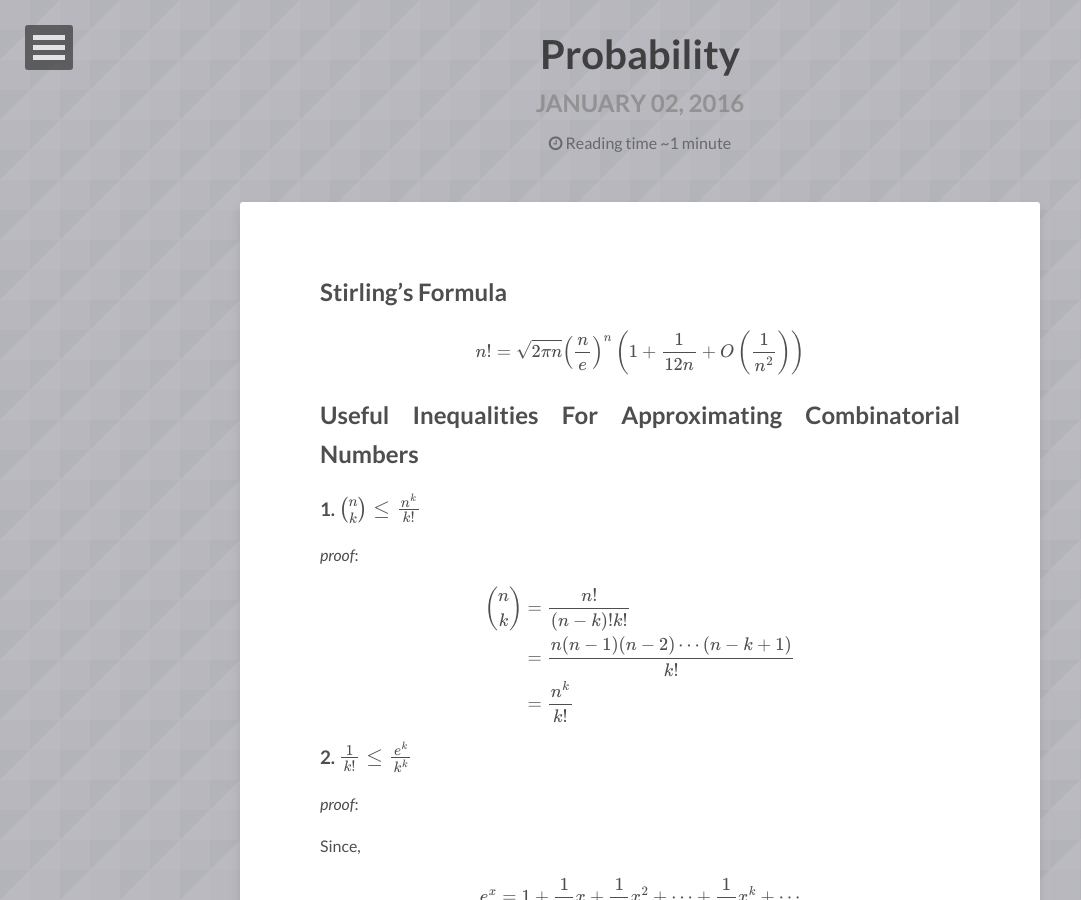
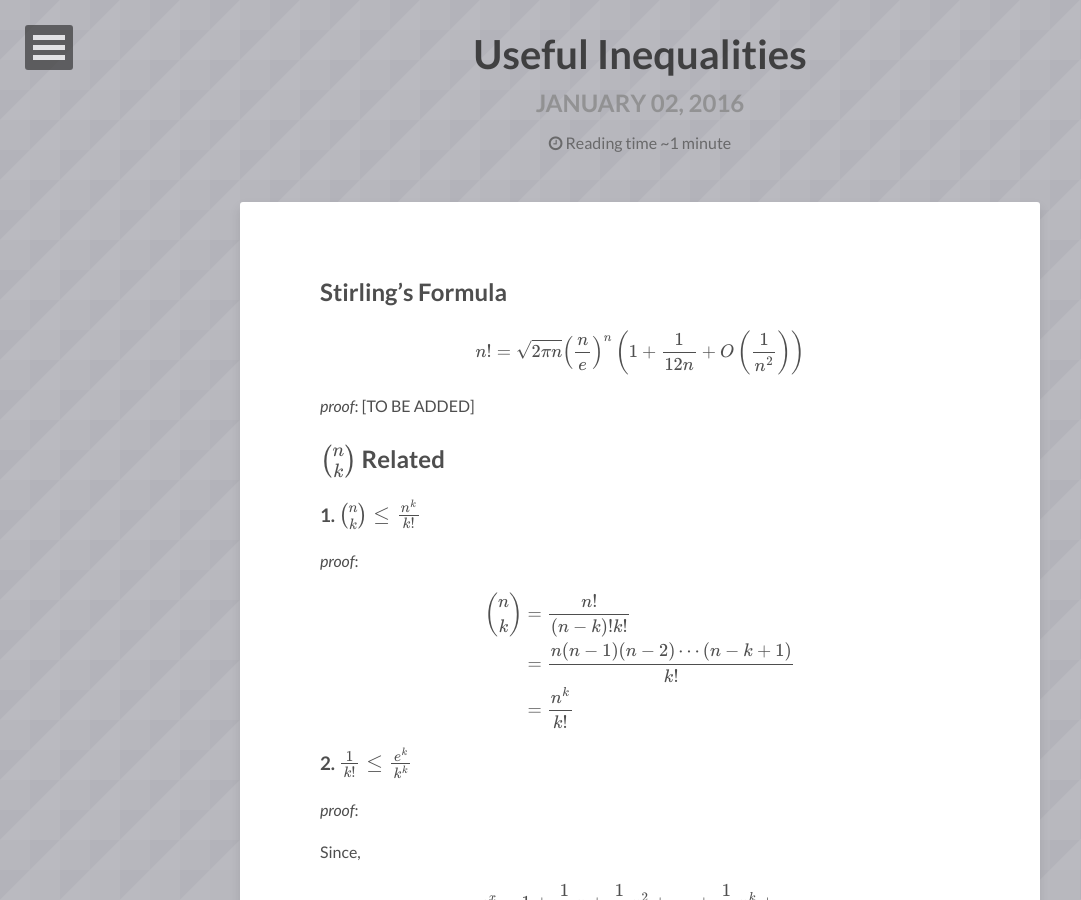
Before and after one commit to xlong88/xlong88.github.io, a Jekyll site: the page built from _posts/2016-01-02-useful-inequalities.md, in a window 1280 px wide and 900 px high. Shown: the whole window, without its empty margins (0-1081 px from the left). Built offline with Jekyll 4.4.1, drawn with Linux system fonts in a browser that asks for light colours; nearby versions of some CDN libraries; formulas are drawn with MathJax 3; comment, search, counter and statistics services are not loaded.

Commit message:
new post

```diff
--- a/_posts/2016-01-02-useful-inequalities.md
+++ b/_posts/2016-01-02-useful-inequalities.md
@@ -1,7 +1,7 @@
 ---
 layout: post
-title: Probability
-description: "useful probability"
+title: Useful Inequalities
+description: "useful inequalities"
 tags: [AM post]
 image:
   background: triangular.png
@@ -13,7 +13,9 @@ $$
 n!=\sqrt{2\pi n}\left(\frac{n}{e}\right)^n\left(1 + \frac{1}{12n} + O\left(\frac{1}{n^2}\right)\right)
 $$
 
-## Useful Inequalities For Approximating Combinatorial Numbers
+_proof_: [TO BE ADDED]
+
+## $$\binom{n}{k}$$ Related
 
 ### 1. \\(\binom{n}{k}\le \frac{n^k}{k!}\\)
 
```
